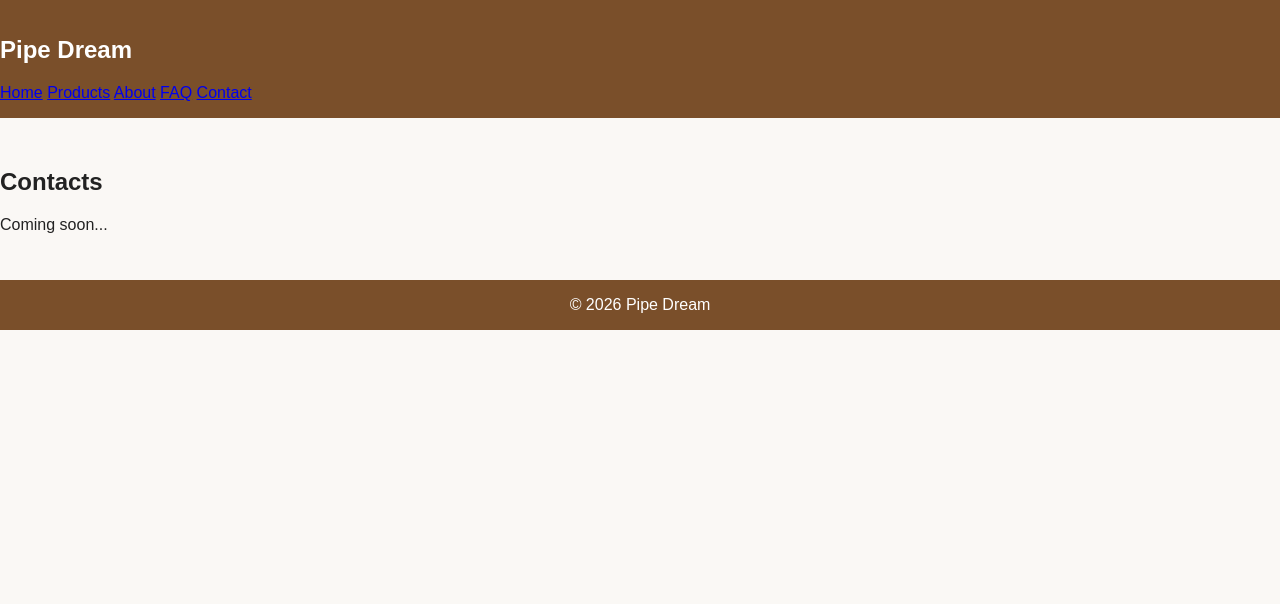
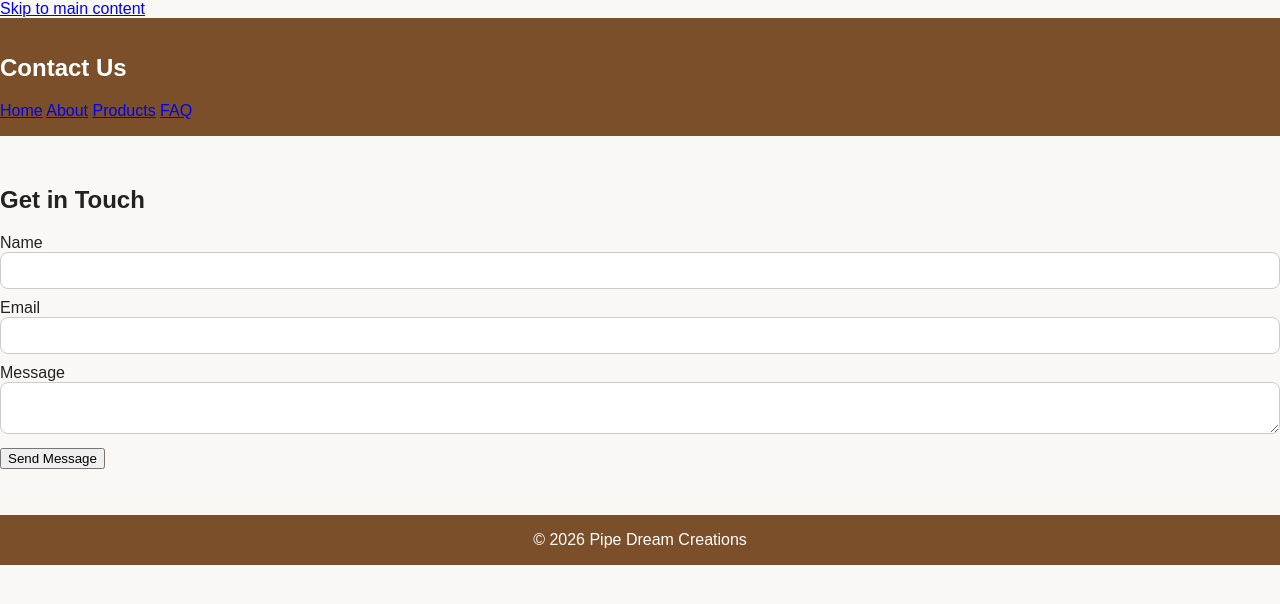
Before and after one commit to ronnelled/Pipe-Dream-Creations, a plain HTML site: page pages/contact.html in a window 1280 px wide. Drawn offline with Linux system fonts and the light colour scheme; files that its build step writes are made by us from their sources.

Commit message:
Update contact.html

```diff
--- a/pages/contact.html
+++ b/pages/contact.html
@@ -6,25 +6,45 @@
 </head>
 <body>
 
+<body>
+
+<a href="#main-content">Skip to main content</a>
+
 <header>
-  <nav>
-    <h1>Pipe Dream</h1>
+  <nav aria-label="Main navigation">
+    <h1>Contact Us</h1>
     <a href="../index.html">Home</a>
+    <a href="about.html">About</a>
     <a href="products.html">Products</a>
-    <a href="about.html">About</a>
     <a href="faq.html">FAQ</a>
-    <a href="contact.html">Contact</a>
   </nav>
 </header>
 
-<main>
-  <h2>Contacts</h2>
-  <p>Coming soon...</p>
+<main id="main-content">
+
+  <h2>Get in Touch</h2>
+
+  <form id="contact-form">
+
+    <label for="name">Name</label>
+    <input id="name" type="text" required>
+
+    <label for="email">Email</label>
+    <input id="email" type="email" required>
+
+    <label for="message">Message</label>
+    <textarea id="message" required></textarea>
+
+    <button type="submit">Send Message</button>
+
+    <p id="form-status" aria-live="polite"></p>
+
+  </form>
+
 </main>
 
 <footer>
-  <p>© 2026 Pipe Dream</p>
+  <p>&copy; 2026 Pipe Dream Creations</p>
 </footer>
 
 </body>
-</html>
```
